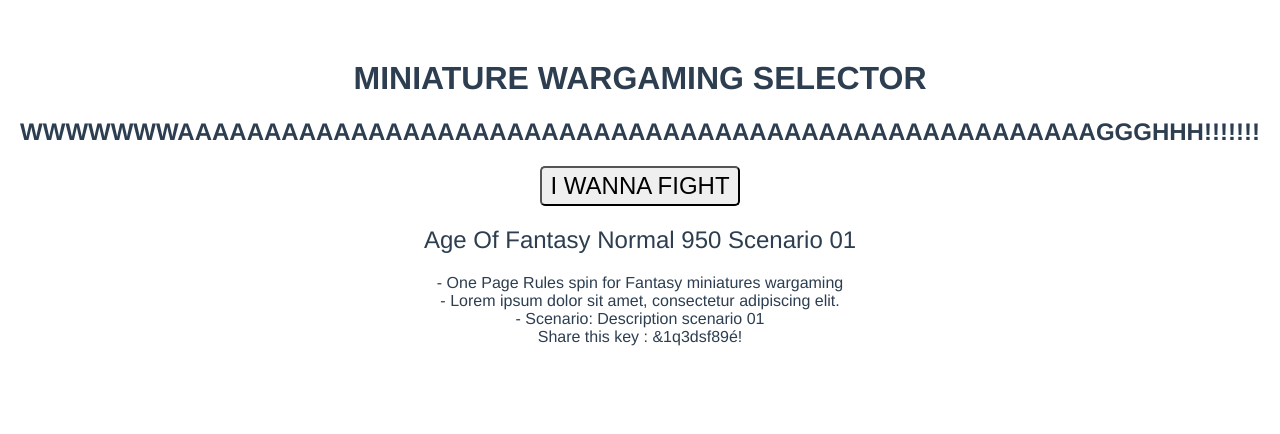
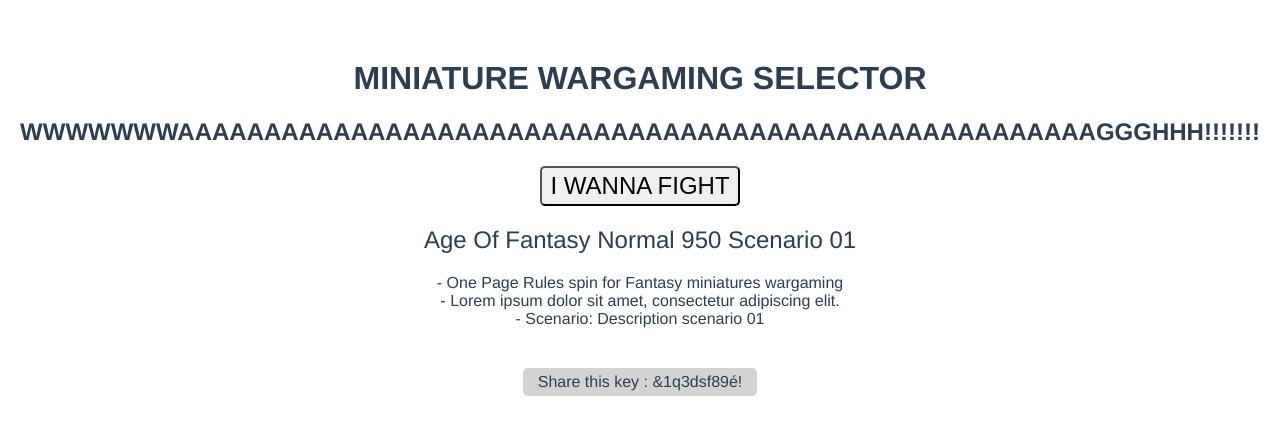
Before and after one commit to cbonaudo/mini-game-selector, a Vue app: page / in a window 1280 px wide. Both pictures are taken after a click on the button "I WANNA FIGHT". Shown: the top 434 px of the page. Built offline with nearby package versions, Linux system fonts and the light colour scheme.

Commit message:
test deploy

```diff
--- a/src/App.vue
+++ b/src/App.vue
@@ -34,4 +34,12 @@
   margin: 20px;
   font-size: 1.5em;
 }
+.key-string {
+  margin: auto;
+  margin-top: 40px;
+  padding: 5px 15px;
+  border-radius: 5px;
+  background-color: lightgrey;
+  width: fit-content;
+}
 </style>
--- a/src/components/Selector.vue
+++ b/src/components/Selector.vue
@@ -21,7 +21,7 @@
       {{ `- Scenario: ${selection.scenario.description}` }}
     </div>
 
-    <div v-if="keyString">Share this key : {{ keyString }}</div>
+    <div class="key-string" v-if="keyString">Share this key : {{ keyString }}</div>
   </div>
 </template>
 
```
